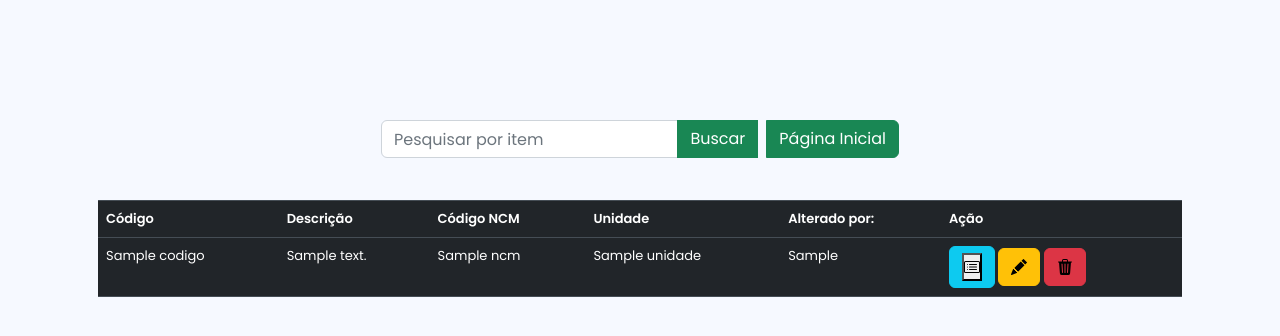
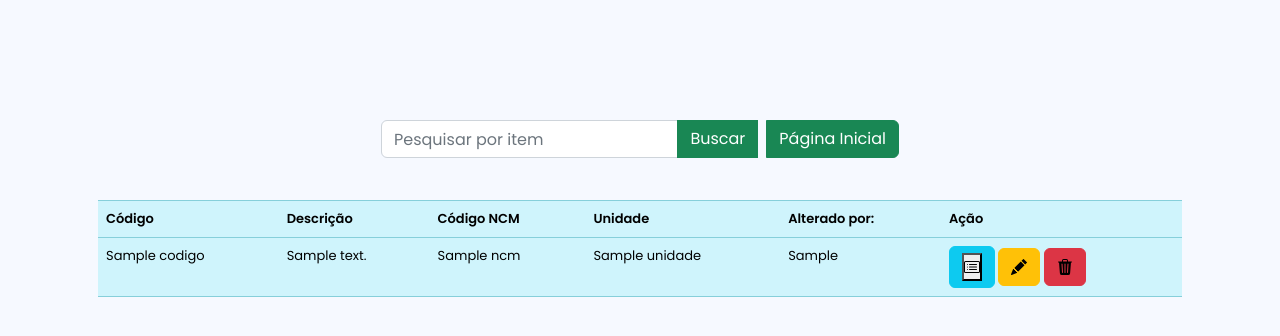
Before and after one commit to dyda91/api-omie, a Flask app: page /itens in a window 1280 px wide. Shown: the top 336 px of the page. Run offline with Flask 2, Linux system fonts and the light colour scheme; a database or web service that is not in the repository returns one stand-in record (values such as "Sample title"); data that the repository does not hold is empty; some libraries are stand-ins or nearby versions.

Commit message:
att itens.html

```diff
--- a/templates/itens.html
+++ b/templates/itens.html
@@ -36,7 +36,7 @@
                 </div>
                 <div class=" mh-50" style="overflow:auto; height: 60vh;">
 
-                    <table class="table table-hover table-dark">
+                    <table class="table table-hover table-info">
 
                         <tr>
                             <th>Código</th>
```
